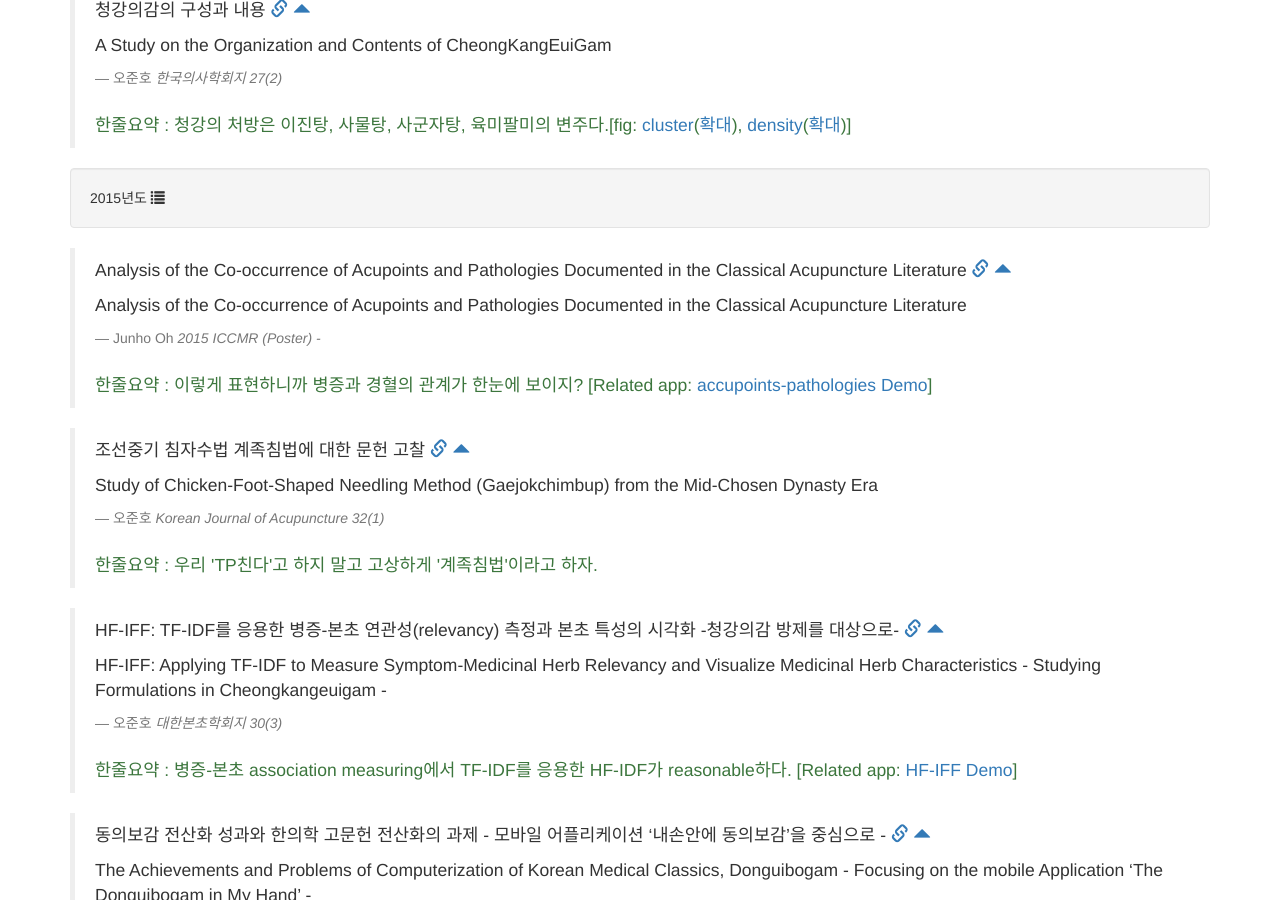
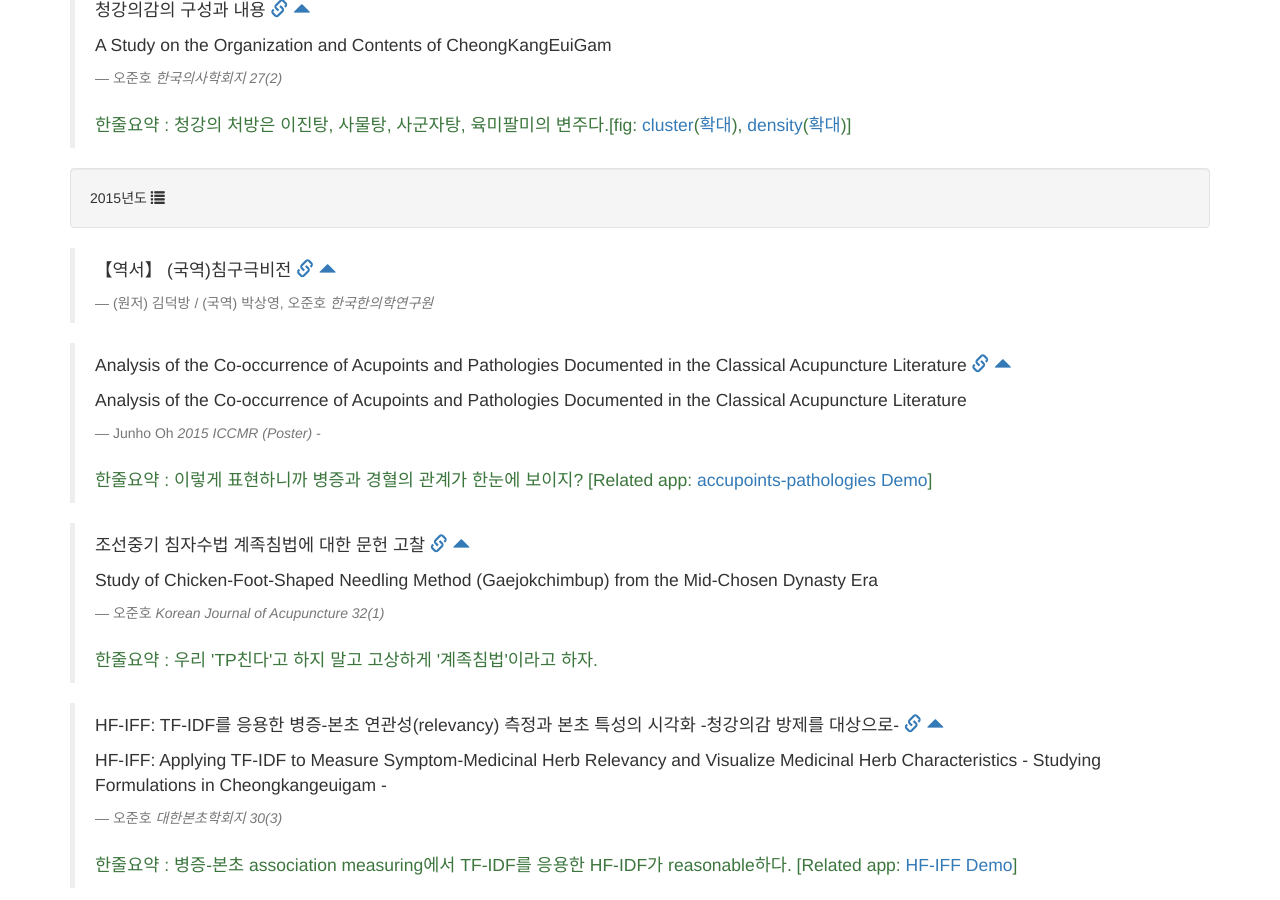
Before and after one commit to pinedance/research, a Jekyll site: the page built from list.html, in a window 1280 px wide and 900 px high, scrolled down 8930 px. Built offline with Jekyll 4.4.1, drawn with Linux system fonts in a browser that asks for light colours; nearby versions of some CDN libraries.

Commit message:
update research list

```diff
--- a/_data/researchData.yaml
+++ b/_data/researchData.yaml
@@ -385,6 +385,12 @@
     summary: '한줄요약 : 청강의 처방은 이진탕, 사물탕, 사군자탕, 육미팔미의 변주다.[fig: <a href="data/images/CheongKangEuiGam/ClusterDensity.png">cluster</a>(<a href="data/images/CheongKangEuiGam/ClusterDensity2.png">확대</a>), <a href="data/images/CheongKangEuiGam/Density.png">density</a>(<a href="data/images/CheongKangEuiGam/Density2.png">확대</a>)]'
 - year: '2015'
   works:
+  - title: 【역서】 (국역)침구극비전
+    titleEn:
+    ref: https://www.gitbook.com/book/kmongoing/geukbi
+    year: "#year2015"
+    author: (원저) 김덕방 / (국역) 박상영, 오준호
+    cite: 한국한의학연구원
   - title: Analysis of the Co-occurrence of Acupoints and Pathologies Documented in the Classical Acupuncture Literature
     titleEn: Analysis of the Co-occurrence of Acupoints and Pathologies Documented in the Classical Acupuncture Literature
     ref: http://www.imr-cite.com/article/S2213-4220(15)00271-1/abstract
```
